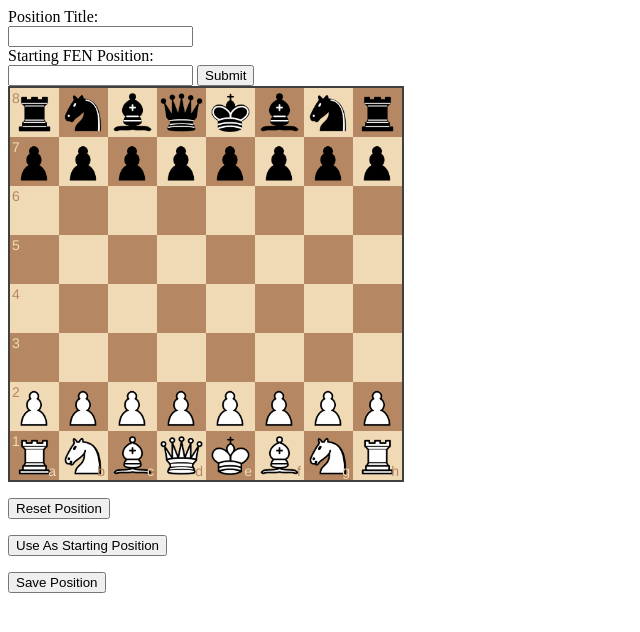
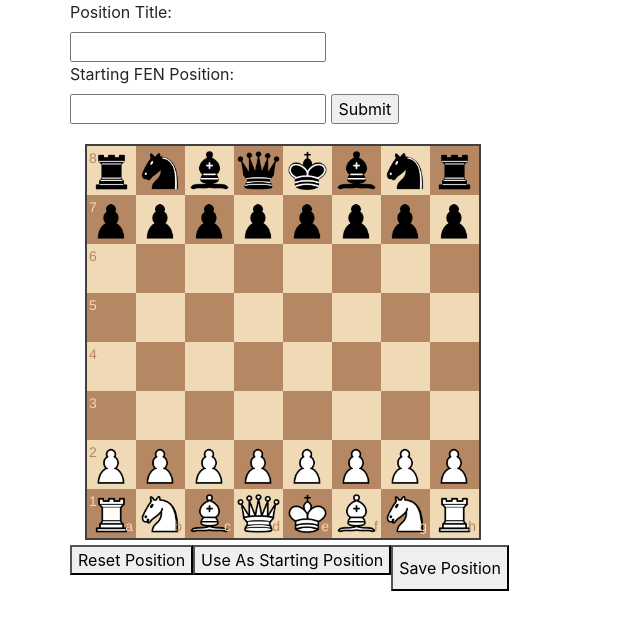
Before and after one commit to EdmundMartin/chesski, a Flask app: page /add-puzzle in a window 1280 px wide. Shown: the top 632 px of the page, without its empty margins (0-640 px from the left). Run offline with Flask 2, Linux system fonts and the light colour scheme; the visitor is signed in with stand-in values (Sample User, id 1); some libraries are stand-ins or nearby versions.

Commit message:
Some html changes

```diff
--- a/app/templates/add-puzzle.html
+++ b/app/templates/add-puzzle.html
@@ -1,6 +1,6 @@
-
 <!doctype html>
 <html>
+
   <head>
     <meta charset="utf-8" />
     <meta http-equiv="X-UA-Compatible" content="IE=edge,chrome=1" />
@@ -8,9 +8,14 @@
     <base href="../" />
     <link rel="stylesheet" href="css/chessboard-1.0.0.css">
     <link rel="stylesheet" href="/css/chesski.css">
+    <link rel="stylesheet" href="https://stackpath.bootstrapcdn.com/bootstrap/4.3.1/css/bootstrap.min.css" integrity="sha384-ggOyR0iXCbMQv3Xipma34MD+dH/1fQ784/j6cY/iJTQUOhcWr7x9JvoRxT2MZw1T" crossorigin="anonymous">
   </head>
+
   <body>
 
+    <div class="container">
+
+      <div class="row">
         <form id="puzzleDetails" onsubmit="updatePuzzle(event); return false;">
           <label for="title">Position Title:</label><br>
           <input type="text" id="title" name="title"><br>
@@ -18,20 +23,26 @@
           <input type="text" id="starting" name="starting">
           <input type="submit" value="Submit">
         </form>
-
+      </div>
+      <div class="row" style="padding-top: 20px">
+        <div class="col">
         <div id="myBoard" style="width: 400px"></div>
+        </div>
+        <div class="col">
           <div id="status"></div>
+          <div id="position"></div>
+        </div>
+      </div>
+      <div class="row" style="padding-top: 5px">
         <p>
           <button id="resetPosition" type="button" onclick="resetPosition()">Reset Position</button>
         </p>
         <p>
           <button id="useAsStart" type="button" onclick="useAsStartingPosition()">Use As Starting Position</button>
         </p>
-<div id="position">
-
+        <button type="button" onclick="savePuzzle()">Save Position</button>
       </div>
-<button onclick="savePuzzle()">Save Position</button>
-
+    </div>
     <!--
 <div id="myModal" class="modal">
   <div class="modal-content">
@@ -44,8 +55,9 @@
   </div>
 </div>
 -->
+    </div>
     <script src="js/jquery-3.4.1.min.js"></script>
-<script src="js/chessboard-1.0.0.js" ></script>
+    <script src="js/chessboard-1.0.0.js"></script>
     <script src="js/chess.js"></script>
     <script src="js/chesski.js"></script>
     <script>
@@ -73,16 +85,23 @@ function updatePositionInformation(fen) {
 
       function addMovesToSummary(piece, target) {
         let startingPosText = document.getElementById("position");
-  let para = document.createElement("p");
-  let text = document.createTextNode(piece[1] + target);
-  para.appendChild(text);
-  startingPosText.appendChild(para);
+        let toWrite;
+        if (piece[1] === 'P') {
+          toWrite = target;
+        } else {
+          toWrite = piece[1] + target;
+        }
+        if (startingPosText.innerText === '') {
+          startingPosText.innerText = toWrite
+        } else {
+          startingPosText.innerText = startingPosText.innerText + ", " + toWrite
+        }
       }
 
       function statusMsg(msg, duration) {
         const element = document.getElementById("status");
         element.innerHTML = msg;
-  setTimeout(function () {
+        setTimeout(function() {
           element.innerHTML = '';
         }, duration);
       }
@@ -158,7 +177,7 @@ function resetPosition() {
         cleanPositionInfo();
       }
 
-function onDrop (source, target, piece, newPos, oldPos, orientation) {
+      function onDrop(source, target, piece, newPos, oldPos, orientation) {
         const isValid = validateMove(source, target, piece);
         if (!isValid) {
           return 'snapback';
@@ -167,7 +186,7 @@ function onDrop (source, target, piece, newPos, oldPos, orientation) {
           castleRook(board, target);
         }
         if (isPromotion(piece, target)) {
-      window.setTimeout(function () {
+          window.setTimeout(function() {
             console.log(board.position())
             let tempPosition = board.position();
             tempPosition[target] = piece[0] + "Q";
@@ -175,7 +194,8 @@ function onDrop (source, target, piece, newPos, oldPos, orientation) {
           }, 250);
         }
         puzzleToSave.moves.push({
-        "start": source, "end": target
+          "start": source,
+          "end": target
         });
         addMovesToSummary(piece, target);
         lastMove = piece[0];
@@ -202,4 +222,5 @@ let board = setInitialBoardState();
       let game = new Chess();
     </script>
   </body>
+
 </html>
```
Lines whose indentation alone changed are shown as unchanged.
